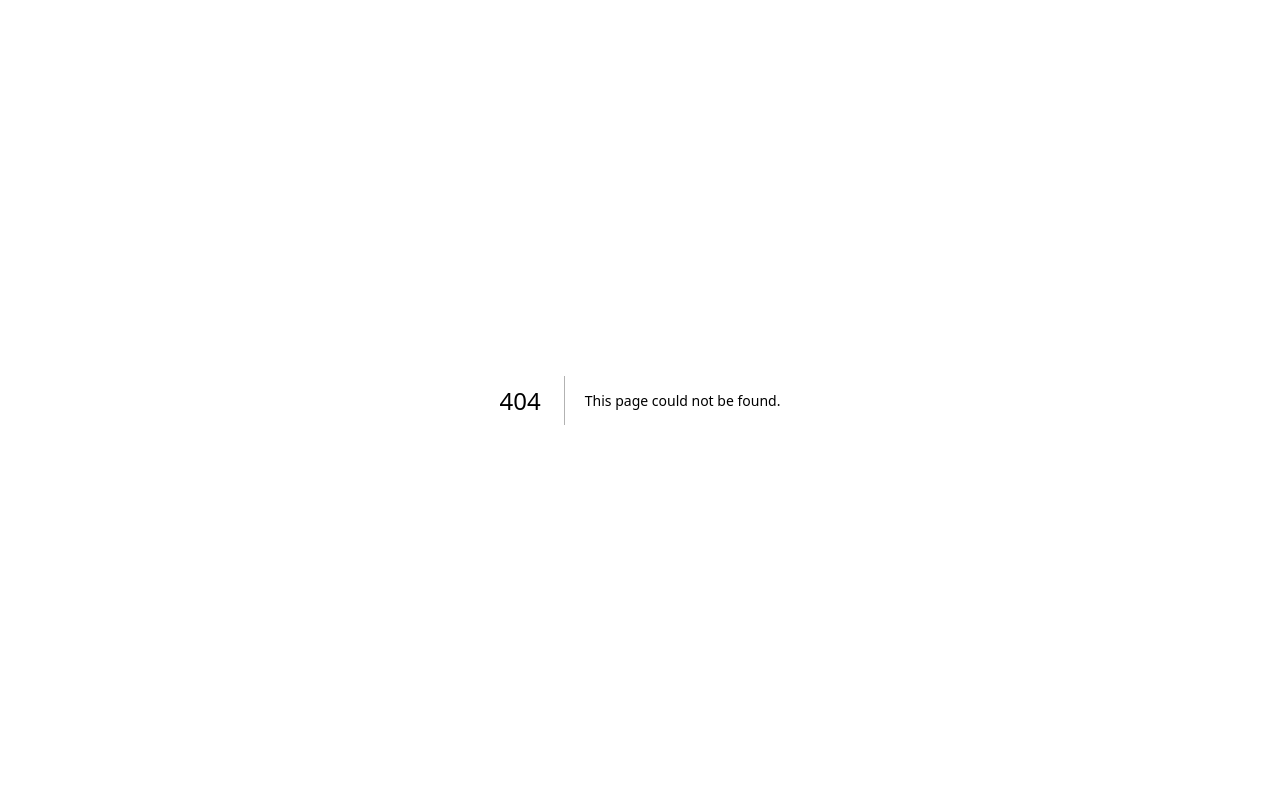
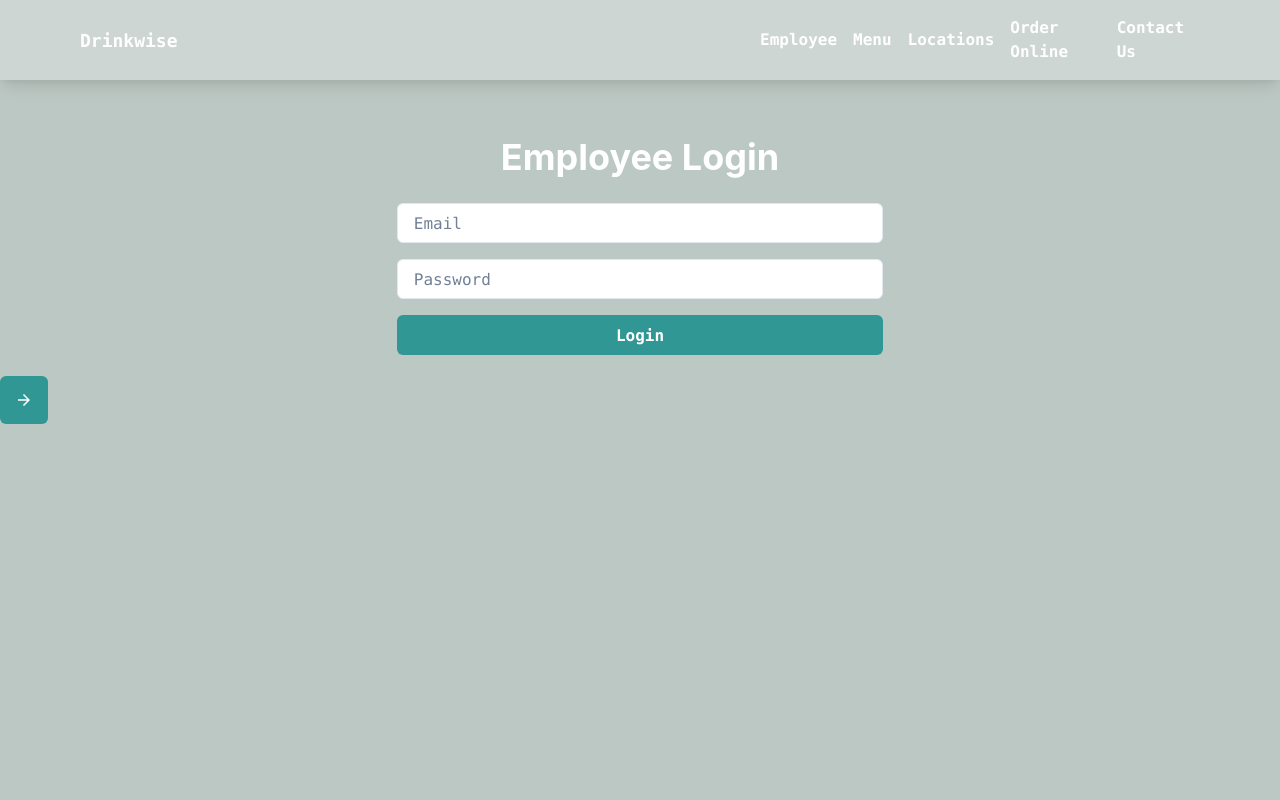
Before and after one commit to Techsip-CAP805/drinkwise, a Next.js app: page /employee/login in a window 1280 px wide. Before the commit this address had no page. Shown: the top 800 px of the page. Built offline with nearby package versions, Linux system fonts and the light colour scheme.

Commit message:
login page update

```diff
--- a/src/components/Navbar.js
+++ b/src/components/Navbar.js
@@ -39,7 +39,7 @@ const Navbar = () => {
           display={{ base: 'none', lg: 'flex' }}
           spacing={4}
         >
-          <Link href='/employee/incomingOrders' mx={2}><Text as='b' fontSize='md'>Employee</Text></Link>
+          <Link href='/employee/login' mx={2}><Text as='b' fontSize='md'>Employee</Text></Link>
           <Link href='/menu' mx={2}><Text as='b' fontSize='md'>Menu</Text></Link>
           <Link href='/locations' mx={2}><Text as='b' fontSize='md'>Locations</Text></Link>
           <Link href='/order/search-location' mx={2}><Text as='b' fontSize='md'>Order Online</Text></Link>
--- /dev/null
+++ b/src/pages/employee/login.js
@@ -0,0 +1,84 @@
+import React, { useRef } from 'react';
+
+import Navbar from "../../components/Navbar";
+import Footer from "@/components/Footer";
+import SideNav from "../../components/SideNav";
+
+import {
+  Box,
+  Button,
+  Container,
+  Flex,
+  Input,
+  Heading,
+  VStack,
+  useToast,
+} from '@chakra-ui/react';
+
+const LoginPage = () => {
+  const emailRef = useRef();
+  const passwordRef = useRef();
+  const toast = useToast();
+
+  const handleLogin = (e) => {
+    e.preventDefault();
+
+    const email = emailRef.current.value;
+    const password = passwordRef.current.value;
+
+    if (email === 'test@example.com' && password === 'password') {
+      toast({
+        title: 'Login successful.',
+        description: "You have successfully logged in.",
+        status: 'success',
+        duration: 5000,
+        isClosable: true,
+      });
+    } else {
+      toast({
+        title: 'Login failed.',
+        description: "Invalid email or password.",
+        status: 'error',
+        duration: 5000,
+        isClosable: true,
+      });
+    }
+  };
+  return (
+    <Box bg="#bcc8c3">
+        <Navbar />
+        <SideNav />
+        <Container w="100vw" minH="100vh" maxW="7xl" py={10}>
+            <Flex direction="column" justify="center" align="center" w="100%" h="100%" mt={20}>
+                <VStack spacing={6} p={4} w="100%" align="center">
+                    <Heading color="white">Employee Login</Heading>
+                    <Box as="form" onSubmit={handleLogin} w={{ base: "90%", md: "80%", lg: "40%" }}>
+                        <VStack spacing={4}>
+                            <Input
+                                ref={emailRef}
+                                placeholder="Email"
+                                type="email"
+                                bg="white"
+                                color="black"
+                            />
+                            <Input
+                                ref={passwordRef}
+                                placeholder="Password"
+                                type="password"
+                                bg="white"
+                                color="black"
+                            />
+                            <Button type="submit" colorScheme="teal" w="full">
+                                Login
+                            </Button>
+                        </VStack>
+                    </Box>
+                </VStack>
+            </Flex>
+        </Container>
+        <Footer />
+    </Box>
+);
+};
+
+export default LoginPage;
```
